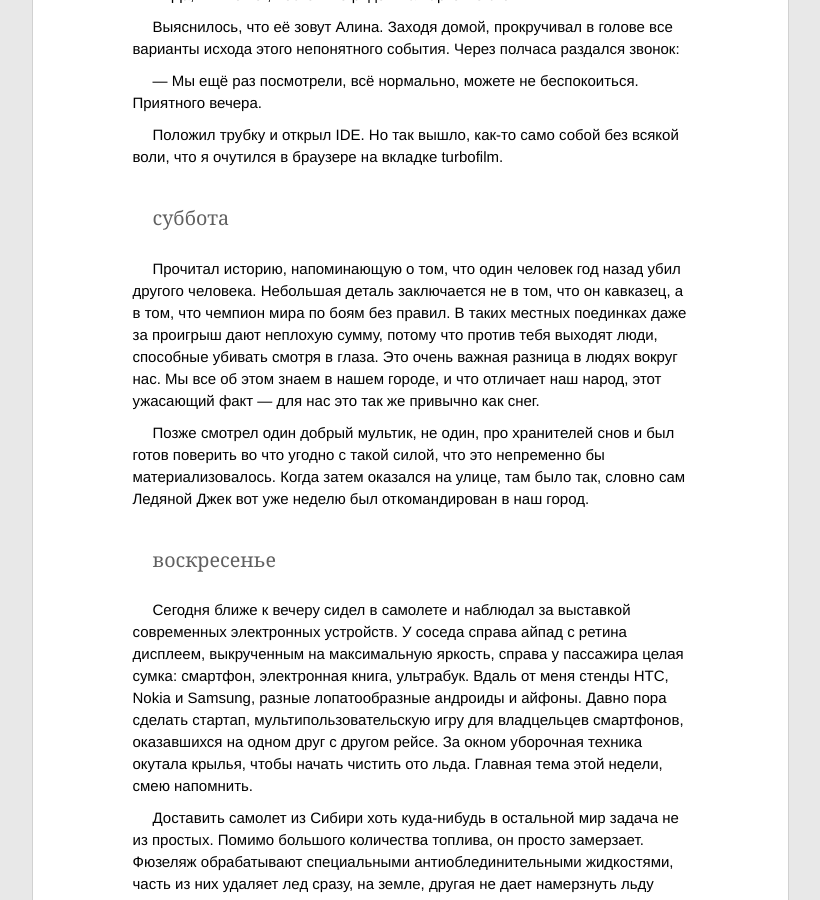
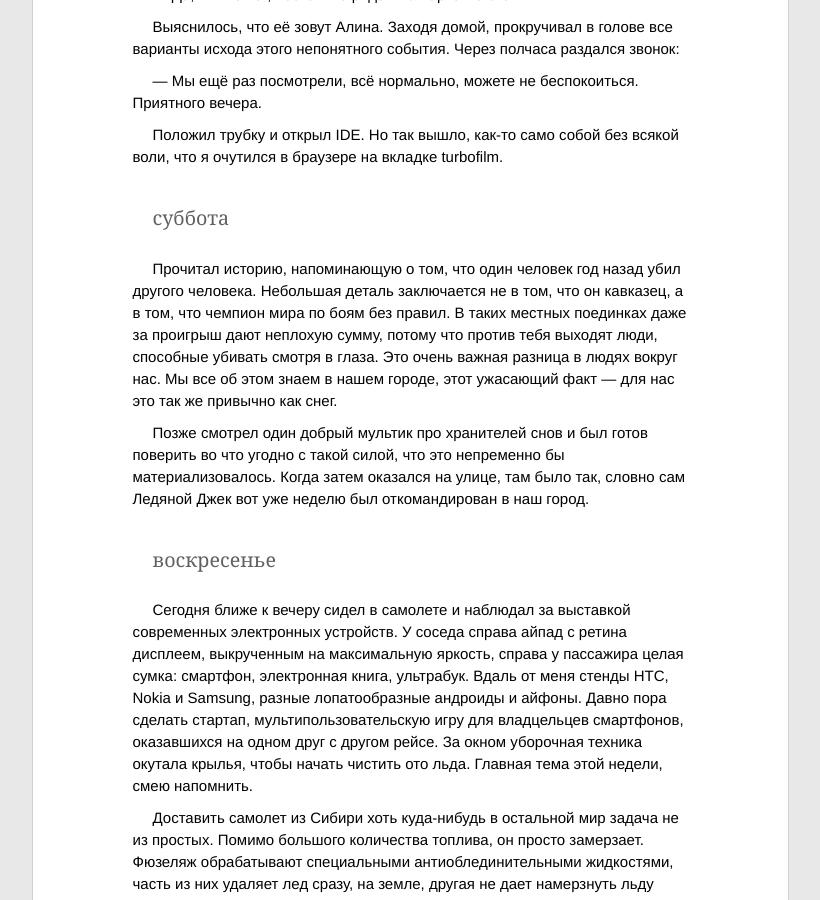
Before and after one commit to ptmt/ptmt.github.com, a Jekyll site: the page built from _posts/2012-11-30-snow.md, in a window 1280 px wide and 900 px high, scrolled down 1964 px. Shown: the whole window, without its empty margins (230-1050 px from the left). Built offline with Jekyll 4.4.1, drawn with Linux system fonts in a browser that asks for light colours; Markdown is read by kramdown in place of the engine named in the settings.

Commit message:
Update _posts/2012-11-30-snow.md

```diff
--- a/_posts/2012-11-30-snow.md
+++ b/_posts/2012-11-30-snow.md
@@ -48,9 +48,9 @@ title: Снег
 
 ##суббота
 
-Прочитал историю, напоминающую о том, что один человек год назад убил другого человека. Небольшая деталь заключается не в том, что он кавказец, а в том, что чемпион мира по боям без правил. В таких местных поединках даже за проигрыш дают неплохую сумму, потому что против тебя выходят люди, способные убивать смотря в глаза. Это очень важная разница в людях вокруг нас. Мы все об этом знаем в нашем городе, и что отличает наш народ, этот ужасающий факт — для нас это так же привычно как снег.
+Прочитал историю, напоминающую о том, что один человек год назад убил другого человека. Небольшая деталь заключается не в том, что он кавказец, а в том, что чемпион мира по боям без правил. В таких местных поединках даже за проигрыш дают неплохую сумму, потому что против тебя выходят люди, способные убивать смотря в глаза. Это очень важная разница в людях вокруг нас. Мы все об этом знаем в нашем городе, этот ужасающий факт — для нас это так же привычно как снег.
 
-Позже смотрел один добрый мультик, не один, про хранителей снов и был готов поверить во что угодно с такой силой, что это непременно бы материализовалось. Когда затем оказался на улице, там было так, словно сам Ледяной Джек вот уже неделю был откомандирован в наш город.
+Позже смотрел один добрый мультик про хранителей снов и был готов поверить во что угодно с такой силой, что это непременно бы материализовалось. Когда затем оказался на улице, там было так, словно сам Ледяной Джек вот уже неделю был откомандирован в наш город.
 
 ##воскресенье
 
```
